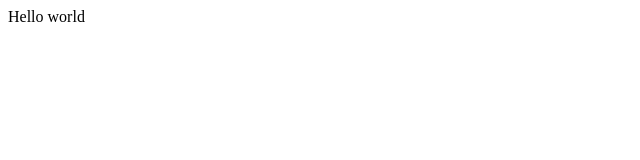
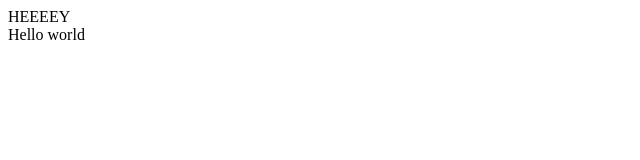
Before and after one commit to Rene31416/curso-de-Git, a plain HTML site: page index.html in a window 1280 px wide. Shown: the whole page, without its empty margins (0-640 px from the left). Drawn offline with Linux system fonts and the light colour scheme.

Commit message:
Se agrega la pagina home
tambien se modifico index.html

```diff
--- a/index.html
+++ b/index.html
@@ -1 +1,2 @@
+<div>HEEEEY</div>
 Hello world
```
Also changed, not shown: home.html (added).
